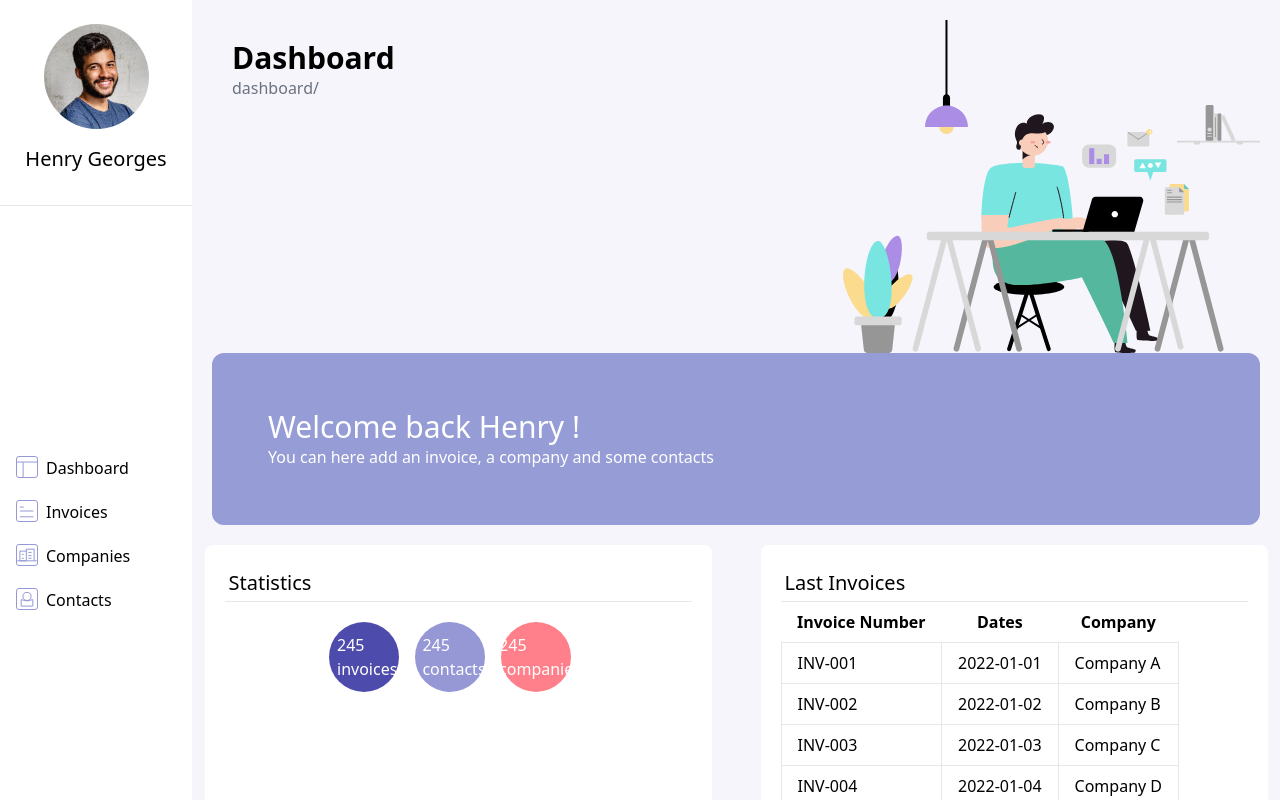
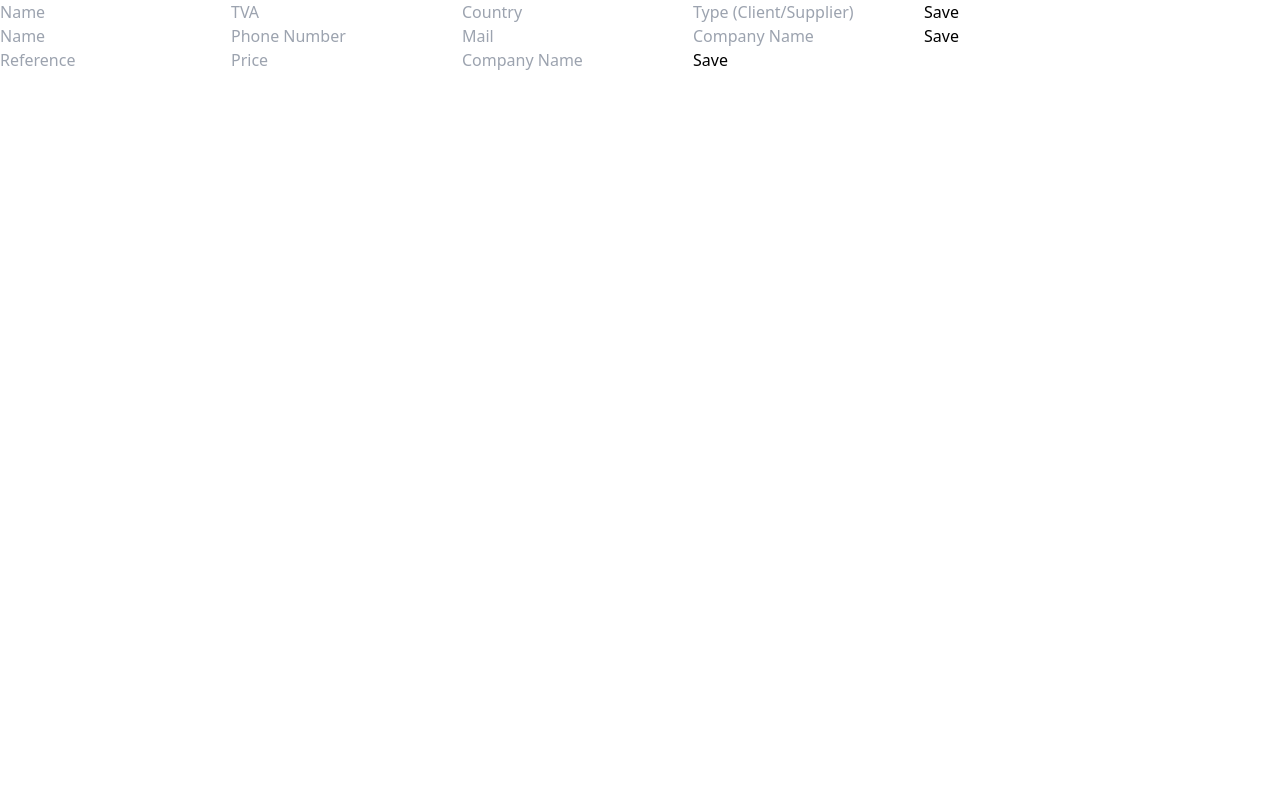
Before and after one commit to Takowski/Cogip_Project, a React (Vite) app: page / in a window 1280 px wide. Built offline with nearby package versions, Linux system fonts and the light colour scheme.

Commit message:
flowbite

```diff
--- a/package.json
+++ b/package.json
@@ -10,6 +10,7 @@
     "preview": "vite preview"
   },
   "dependencies": {
+    "flowbite": "^2.2.0",
     "react": "^18.2.0",
     "react-dom": "^18.2.0"
   },
--- a/src/App.jsx
+++ b/src/App.jsx
@@ -1,17 +1,17 @@
 import { useState } from 'react'
 // import { BrowserRouter as Router, Route, Link } from 'react-router-dom'
-import DashboardV2 from './dashboardV2'
+// import DashboardV2 from './dashboardV2'
 import FormCompanies from './FormCompanies'
 import FormContacts from './FormContacts'
 import FormInvoices from './FormInvoices'
-import Dashboard from './dashboard'
+// import Dashboard from './dashboard'
 
 
 
 function App() {
   return (
     <>
-      <DashboardV2/>
+      {/* <DashboardV2/> */}
       <FormCompanies/>
       <FormContacts/>
       <FormInvoices/>
```
Also changed, not shown: 1 other file (tests, documents, lock files or other folders).
